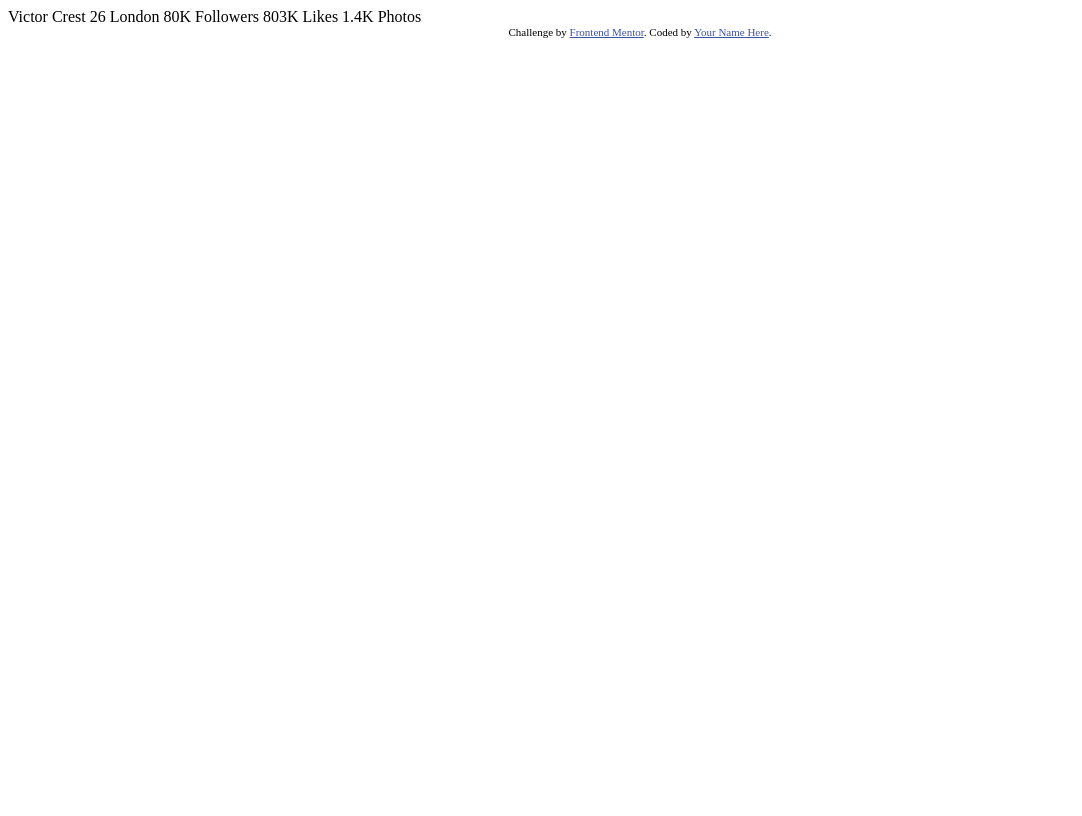
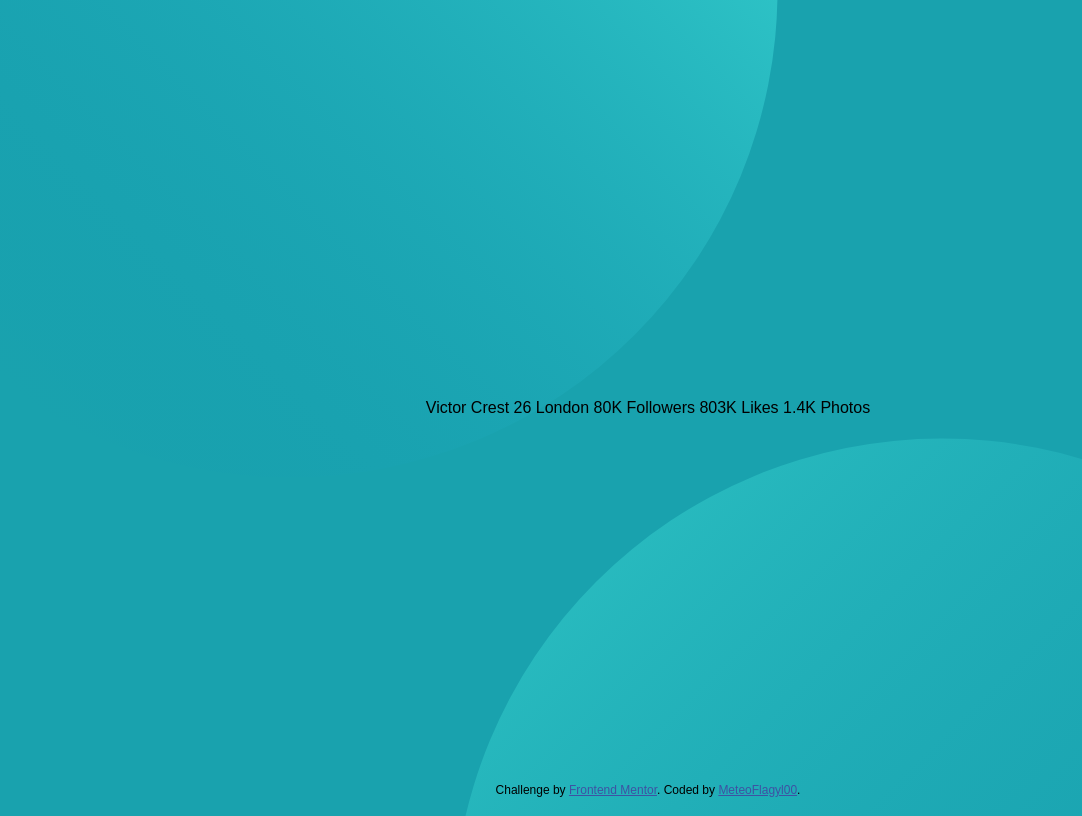
Before and after one commit to Meteo-Flagyl00/Profile-card-component, a plain HTML site: page index.html in a window 1280 px wide. Shown: the whole page, without its empty margins (0-1082 px from the left). Drawn offline with Linux system fonts and the light colour scheme.

Commit message:
bg with svg

```diff
--- /dev/null
+++ b/Pstyle.css
@@ -0,0 +1,31 @@
+@import url(https://fonts.googleapis.com/css2?family=Outfit:wght@400;700&display=swap);
+body {
+    width: 100%;
+    height: 100vh;
+    font-family: 'Kumbh Sans', sans-serif;
+    background: url(images/bg-pattern-bottom.svg) bottom -600px right -150px no-repeat, url(images/bg-pattern-top.svg) top -500px left -200px no-repeat;
+    background-color: hsl(185, 75%, 39%);
+    display: flex;
+    flex-direction: column;
+    justify-content: center;
+    align-items: center;
+    text-align: center;
+}
+
+main {
+    display: flex;
+}
+
+
+
+
+.attribution {
+    position: absolute;
+    bottom: 0;
+    font-size: 0.75rem;
+    line-height: 20px;
+    text-align: center;
+}
+.attribution a {
+    color: hsl(228, 45%, 44%);
+}
--- a/index.html
+++ b/index.html
@@ -6,15 +6,17 @@
 
   <link rel="icon" type="image/png" sizes="32x32" href="./images/favicon-32x32.png">
 
+  <!-- CSS stylesheet -->
+  <link rel="stylesheet" href="Pstyle.css">
+
   <title>Frontend Mentor | Profile card component</title>
 
-  <!-- Feel free to remove these styles or customise in your own stylesheet 👍 -->
-  <style>
-    .attribution { font-size: 11px; text-align: center; }
-    .attribution a { color: hsl(228, 45%, 44%); }
-  </style>
 </head>
 <body>
+  <div class="bg-svg1"></div>
+  <div class="bg-svg2"></div>
+
+<main>
   Victor Crest
   26
   London
@@ -27,9 +29,10 @@
 
   1.4K
   Photos
+</main>
   <div class="attribution">
     Challenge by <a href="https://www.frontendmentor.io?ref=challenge" target="_blank">Frontend Mentor</a>.
-    Coded by <a href="#">Your Name Here</a>.
+    Coded by <a href="https://github.com/Meteo-Flagyl00">MeteoFlagyl00</a>.
   </div>
 </body>
 </html>
```
